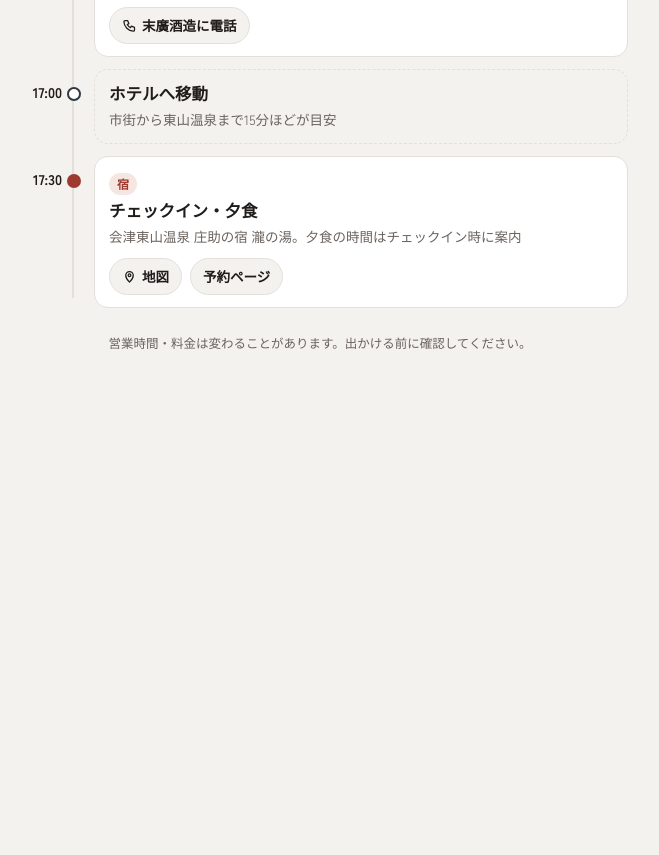
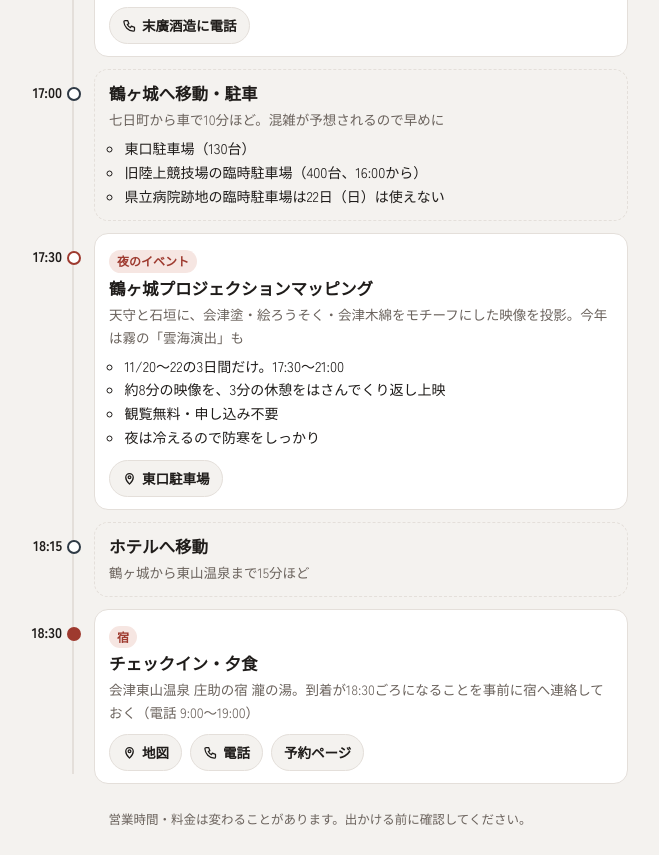
Before and after one commit to StanabeDev/BDtravel_20261122, a plain HTML site: page index.html in a window 1280 px wide. Shown: the part 1942-2797 px from the top of the page, without its empty margins (320-979 px from the left). Before the commit the page ends 2356 px from the top, so only its background shows below. Drawn offline with Linux system fonts and the light colour scheme; a web font is replaced by a local one.

Commit message:
1日目夜に鶴ヶ城プロジェクションマッピングを追加
Co-Authored-By: Claude Opus 5.5 <noreply@anthropic.com>
Claude-Session: https://claude.ai/code/session_01DzU7abD6VvKqvaMZo7Bdf4

```diff
--- a/index.html
+++ b/index.html
@@ -157,10 +157,10 @@
   <!-- ===== 1日目 ===== -->
   <section id="p-1" role="tabpanel" aria-labelledby="tab-1" data-day="2026-11-22">
     <div class="day-head">
-      <h2>1日目　飯盛山と赤べこ作り</h2>
-      <p>17:30ごろまでに宿へ着いて、夕食に間に合わせる</p>
+      <h2>1日目　飯盛山・七日町・夜の鶴ヶ城</h2>
+      <p>夜は鶴ヶ城のプロジェクションマッピング（22日まで）を見てから宿へ</p>
     </div>
-    <div class="note"><b>日の入りは16時半ごろ。</b>外を歩く飯盛山は明るいうちに。鶴ヶ城は2日目の朝に回しています。</div>
+    <div class="note"><b>日の入りは16時半ごろ。</b>外を歩く飯盛山は明るいうちに。鶴ヶ城は夜（1日目）と昼（2日目）の両方で。</div>
     <ol class="tl">
       <li class="move">
         <div class="time">8:00</div>
@@ -257,18 +257,48 @@
       <li class="move">
         <div class="time">17:00</div>
         <div class="card">
+          <h3>鶴ヶ城へ移動・駐車</h3>
+          <p class="sub">七日町から車で10分ほど。混雑が予想されるので早めに</p>
+          <ul>
+            <li>東口駐車場（130台）</li>
+            <li>旧陸上競技場の臨時駐車場（400台、16:00から）</li>
+            <li>県立病院跡地の臨時駐車場は22日（日）は使えない</li>
+          </ul>
+        </div>
+      </li>
+      <li>
+        <div class="time">17:30</div>
+        <div class="card">
+          <span class="tag aka">夜のイベント</span>
+          <h3>鶴ヶ城プロジェクションマッピング</h3>
+          <p class="sub">天守と石垣に、会津塗・絵ろうそく・会津木綿をモチーフにした映像を投影。今年は霧の「雲海演出」も</p>
+          <ul>
+            <li>11/20〜22の3日間だけ。17:30〜21:00</li>
+            <li>約8分の映像を、3分の休憩をはさんでくり返し上映</li>
+            <li>観覧無料・申し込み不要</li>
+            <li>夜は冷えるので防寒をしっかり</li>
+          </ul>
+          <div class="actions">
+            <a href="https://www.google.com/maps/search/?api=1&query=%E9%B6%B4%E3%83%B6%E5%9F%8E%20%E6%9D%B1%E5%8F%A3%E9%A7%90%E8%BB%8A%E5%A0%B4"><svg><use href="#i-map"/></svg>東口駐車場</a>
+          </div>
+        </div>
+      </li>
+      <li class="move">
+        <div class="time">18:15</div>
+        <div class="card">
           <h3>ホテルへ移動</h3>
-          <p class="sub">市街から東山温泉まで15分ほどが目安</p>
+          <p class="sub">鶴ヶ城から東山温泉まで15分ほど</p>
         </div>
       </li>
       <li class="stay">
-        <div class="time">17:30</div>
+        <div class="time">18:30</div>
         <div class="card">
           <span class="tag aka">宿</span>
           <h3>チェックイン・夕食</h3>
-          <p class="sub">会津東山温泉 庄助の宿 瀧の湯。夕食の時間はチェックイン時に案内</p>
+          <p class="sub">会津東山温泉 庄助の宿 瀧の湯。到着が18:30ごろになることを事前に宿へ連絡しておく（電話 9:00〜19:00）</p>
           <div class="actions">
             <a href="https://www.google.com/maps/search/?api=1&query=%E5%BA%84%E5%8A%A9%E3%81%AE%E5%AE%BF%20%E7%80%A7%E3%81%AE%E6%B9%AF"><svg><use href="#i-map"/></svg>地図</a>
+            <a href="tel:0242291000"><svg><use href="#i-tel"/></svg>電話</a>
             <a href="https://travel.rakuten.co.jp/HOTEL/5738/5738.html">予約ページ</a>
           </div>
         </div>
@@ -437,7 +467,7 @@
       <p class="lead">100万年かけてできた奇岩が約200m続く、国の天然記念物の渓谷。吊り橋を渡って崖のすぐそばへ</p>
       <ul class="plain">
           <li>散策自由・無料</li>
-          <li>会津若松から南へ約50分。帰りは白河ICから東北道</li>
+          <li>鶴ヶ城から国道118号で南へ約45〜50分。帰りは白河ICから東北道</li>
           <li>駐車場は周辺のお店のもの（130台ほど、料金は店ごと）</li>
           <li>見学 30〜40分</li>
       </ul>
```
